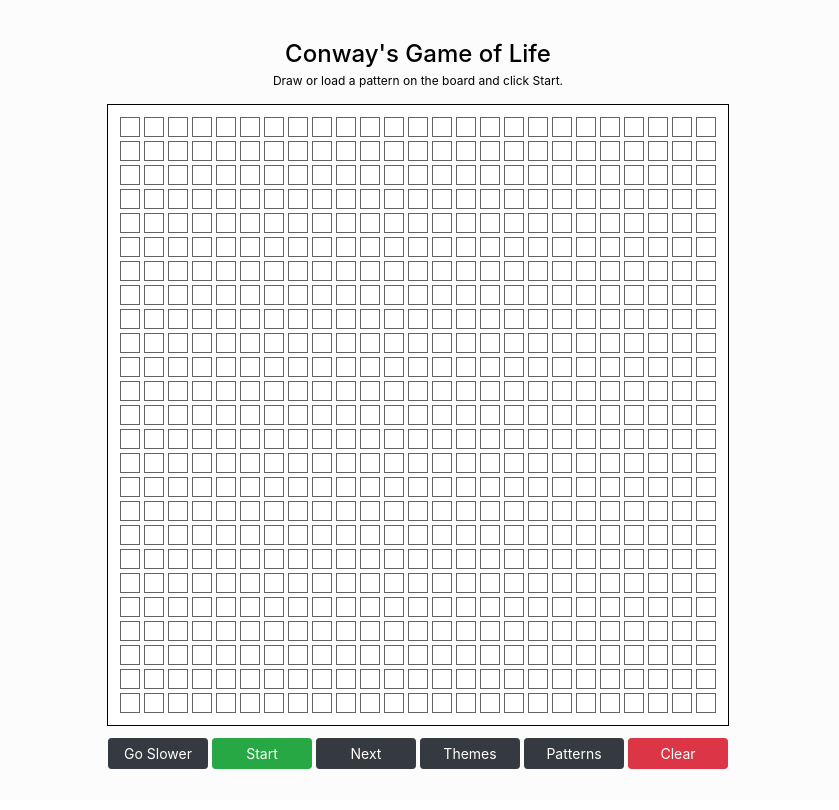
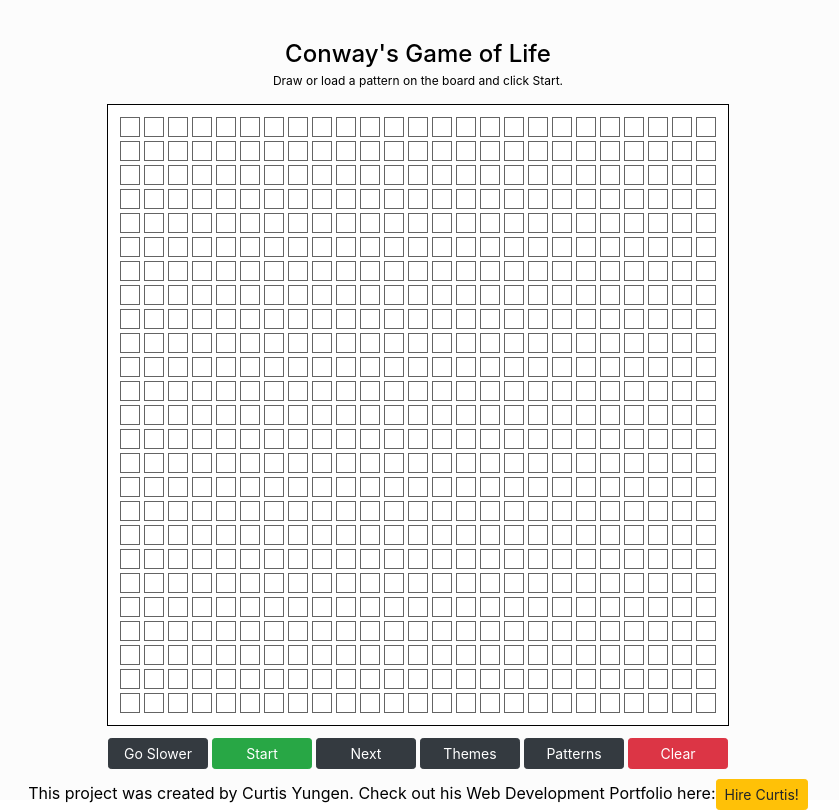
Before and after one commit to curtisyungen/conway, a React (Create React App) app: page / in a window 1280 px wide. Shown: the whole page, without its empty margins (222-1061 px from the left). Built offline with nearby package versions, Linux system fonts and the light colour scheme.

Commit message:
Add files via upload

```diff
--- a/src/components/Board/board.js
+++ b/src/components/Board/board.js
@@ -513,6 +513,22 @@ class Board extends Component {
                         )}
                     </div>
 
+                    {/* CURTIS PORTFOLIO LINK */}
+                    <div className="curtis text-center">
+                        <p className={`curtisText color-${this.state.btnTheme}`}>
+                            This project was created by Curtis Yungen.
+                            Check out his Web Development Portfolio here:
+                            <a
+                                className={`btn btn-warning btn-sm`}
+                                href="https://curtisyungen.github.io/Portfolio"
+                                target="_blank"
+                                rel="noopener noreferrer"
+                            >
+                                Hire Curtis!
+                            </a>
+                        </p>
+                    </div>
+
                     {/* PATTERN LIST */}
                     {this.state.openModal ? (
                         <Modal
```
